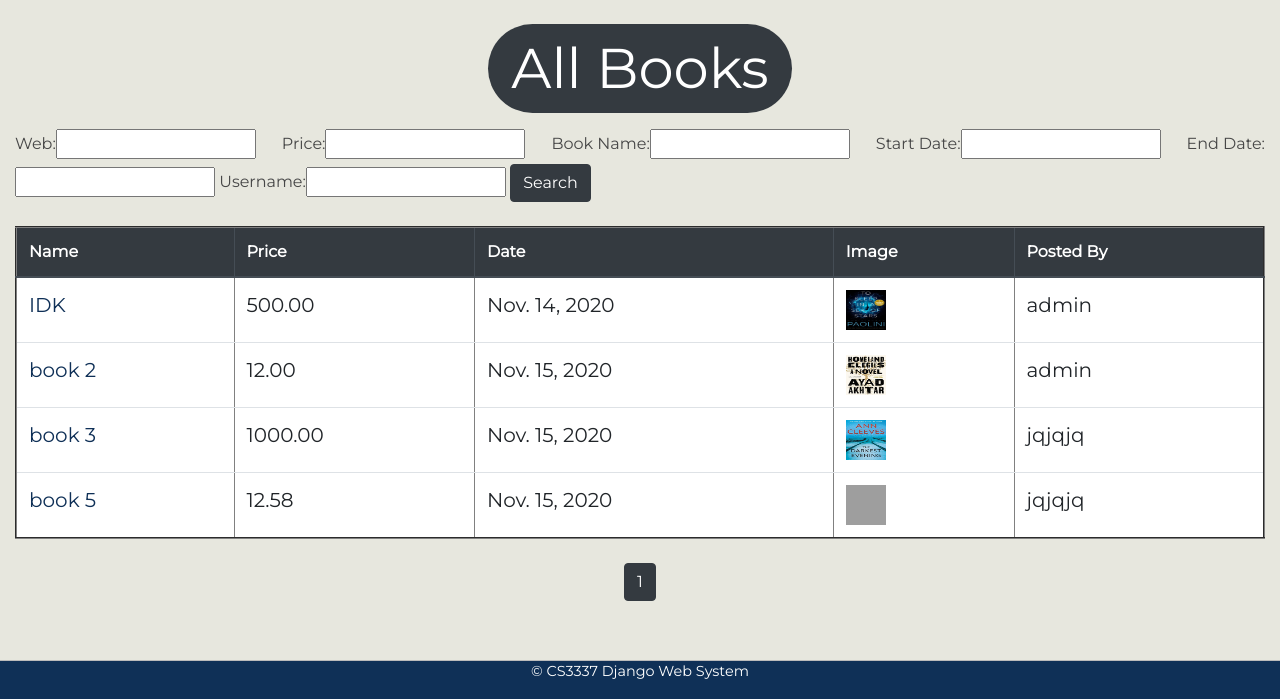
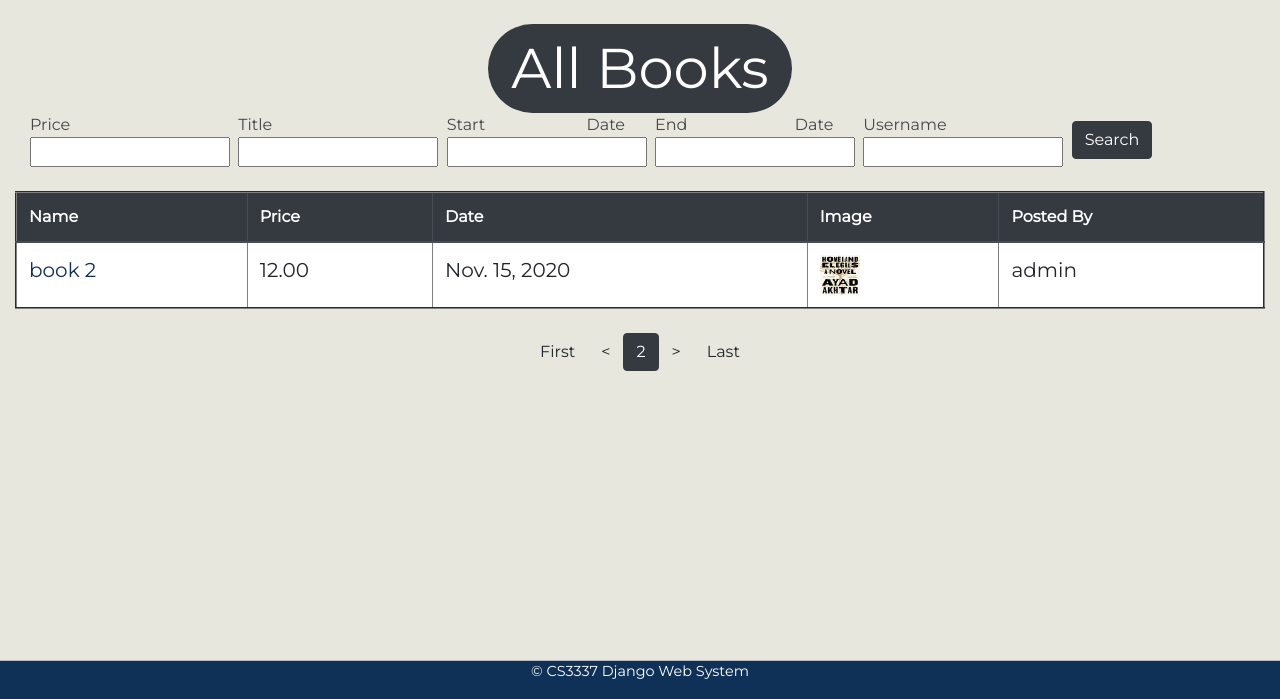
Before and after one commit to jaquanjones/BookExchange, a Django app: page /displaybooks?page=2 in a window 1280 px wide. Shown: the part 101-800 px from the top of the page. Run offline with Django 3.2, Linux system fonts and the light colour scheme; a user stored in the database is signed in; data comes from the database, SQL or seed files in the repository; grey boxes are pictures that could not be loaded.

Commit message:
-fixed pagination w/ filter link bug -converted pagination and filter forms into partials -still need to fix style with filter form

```diff
--- a/bookEx/settings.py
+++ b/bookEx/settings.py
@@ -63,8 +63,14 @@ TEMPLATES = [
                 'django.template.context_processors.request',
                 'django.contrib.auth.context_processors.auth',
                 'django.contrib.messages.context_processors.messages',
+
             ],
+            'libraries': {
+                'filter_tag': 'bookEx.templatetags.filter_tag',
+
+            }
         },
+
     },
 ]
 
--- a/bookEx/templates/bookMng/displaybooks.html
+++ b/bookEx/templates/bookMng/displaybooks.html
@@ -23,12 +23,7 @@
                 Books </h1></div>
         </div>
 
-        <form  class="mt-3" method="get">
-            <div class="form=group">
-                {{myFilter.form}}
-                <button class="btn btn-dark" type="submit"> Search</button>
-            </div>
-        </form>
+        {%include 'partials/_filterbooks.html'%}
 
 
         <table class="table table-hover mx-auto my-4" id="my-books-table" align="center" border="2" width="800">
@@ -60,23 +55,8 @@
                 </tr>
             {% endfor %}
         </table>
+        {% include 'partials/_pagination.html' %}
 
-         <div  class = "pagination justify-content-center" align="center">
-            <div class ="row">
-                {% for num in books.paginator.page_range %}
-                    {%if books.number == num %}
-                        <div class ="col-2">
-                            <button class ="pgn-btn btn btn-dark mx-auto">{{num}}</button>
-                        </div>
-
-                    {% elif num > books.number|add:'-3' and num < books.number|add:'3' %}
-                    <div class ="pgn-btn col-2 page-btn ">
-                         <a class ="btn btn-inverse" href="?{{request.GET.urlencode}}&page={{num}}">{{num}}</a>
-                    </div>
-
-                    {% endif %}
-                {% endfor %}
-            </div>
     </div>
 </div>
 
--- /dev/null
+++ b/bookEx/templates/partials/_filterbooks.html
@@ -0,0 +1,14 @@
+<form >
+  <div class="form-inline align-items-center ">
+      {% for field in myFilter.form %}
+            <div class=" col-sm-2 col-md-2">
+                {{field.label}}
+                {{field}}
+            </div>
+
+      {% endfor %}
+      <div class=" col-sm-2 col-md-2">
+        <button class="btn btn-dark" type="submit">Search</button>
+      </div>
+  </div>
+</form>
--- /dev/null
+++ b/bookEx/templates/partials/_pagination.html
@@ -0,0 +1,19 @@
+{% load filter_tag %}
+<div  class = "pagination justify-content-center" align="center">
+    <div class ="row">
+
+        {%if books.has_previous %}
+            <a class ="btn btn-inverse" href="{% replace_url 1 'page' request.GET.urlencode%}"> First</a>
+            <a class ="btn btn-inverse" href="{%replace_url books.previous_page_number 'page' request.GET.urlencode%}"> < </a>
+        {% endif %}
+
+
+        <button class ="pgn-btn btn btn-dark mx-auto">{{books.number}}</button>
+
+        {% if books.has_next %}
+            <a class ="btn btn-inverse" href="{%replace_url books.next_page_number 'page' request.GET.urlencode%}"> > </a>
+        <a class ="btn btn-inverse" href="{%replace_url books.paginator.num_pages 'page' request.GET.urlencode%}">Last</a>
+        {% endif %}
+
+    </div>
+</div>
--- /dev/null
+++ b/bookEx/templatetags/filter_tag.py
@@ -0,0 +1,17 @@
+from django import template
+
+register = template.Library()
+
+@register.simple_tag
+def replace_url(value, field_name, urlencode=None):
+    url = '?{}={}'.format(field_name, value)
+
+    if urlencode:
+        #split parameters into a list
+        querystring = urlencode.split('&')
+
+        #filters string and eliminates the page parameter
+        filtered_querystring = filter(lambda p: p.split('=')[0]!=field_name, querystring)
+        encoded_querystring ='&'.join(filtered_querystring)
+        url = '{}&{}'.format(url, encoded_querystring)
+    return url
--- a/bookMng/filters.py
+++ b/bookMng/filters.py
@@ -6,7 +6,7 @@ from .models import *
 class BookFilter(django_filters.FilterSet):
     #custom fields that relate to an attribute in the model
 
-    book_name = CharFilter(field_name="name", lookup_expr='icontains', label='Book Name')
+    book_name = CharFilter(field_name="name", lookup_expr='icontains', label='Title')
     start_date = DateFilter(field_name="publishdate", lookup_expr='gte', label='Start Date')
     end_date = DateFilter(field_name="publishdate", lookup_expr='lte', label='End Date')
 
@@ -15,5 +15,5 @@ class BookFilter(django_filters.FilterSet):
 
     class Meta:
         model = Book
-        fields =['web', 'price']
+        fields =['price']
         exclude = ['picture', 'pic_path', 'publishdate']
--- a/bookMng/views.py
+++ b/bookMng/views.py
@@ -67,7 +67,7 @@ def displaybooks(request):
     books = myFilter.qs
 
     # pagination for display books, change number of second parameter to get a customized number of books per page
-    paginator = Paginator(books, 6)
+    paginator = Paginator(books, 1)
 
     # will grab the current page from the url
     page = request.GET.get('page')
@@ -89,7 +89,7 @@ def displaybooks(request):
                       'item_list': MainMenu.objects.all(),
                       'books': books,
                       'myFilter': myFilter,
-                      'response':response
+                      'response': response
                   })
 
 
```
Also changed, not shown: bookEx/templatetags/__init__.py (added).
